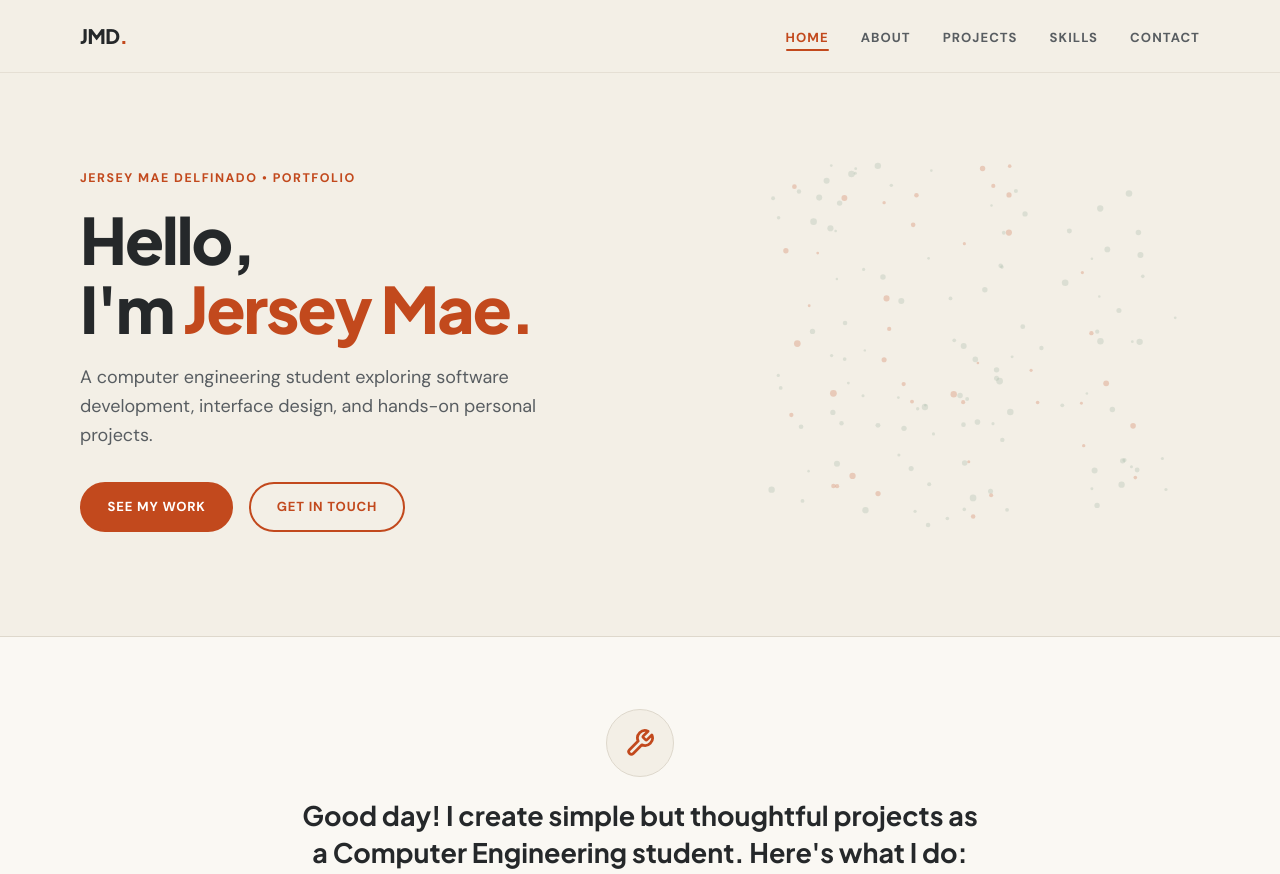
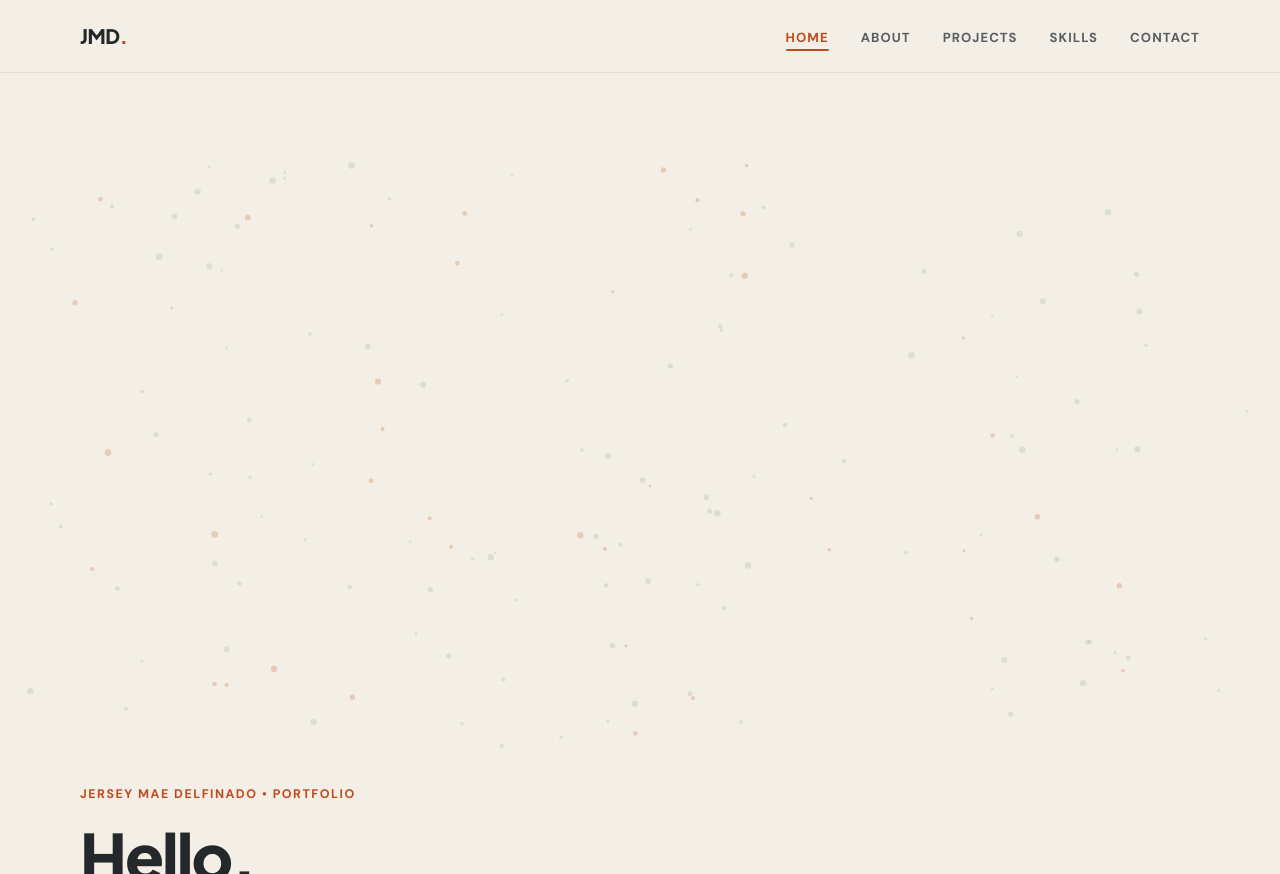
Before and after one commit to jsmrun/jsmrun.github.io, a plain HTML site: page index.html in a window 1280 px wide. Shown: the top 874 px of the page. Drawn offline with Linux system fonts and the light colour scheme.

Commit message:
Update index.html

```diff
--- a/index.html
+++ b/index.html
@@ -31,6 +31,7 @@
   <main>
     <!-- Hero Section -->
     <section id="home" class="hero-section">
+      <canvas id="heroDotCanvas" aria-label="Interactive scattered dot field"></canvas>
       <div class="container hero-grid">
         <div class="hero-copy">
           <p class="eyebrow">JERSEY MAE DELFINADO &bull; PORTFOLIO</p>
@@ -41,11 +42,6 @@
           <div class="hero-actions">
             <a href="#work" class="btn btn-primary">SEE MY WORK</a>
             <a href="#contact" class="btn btn-outline">GET IN TOUCH</a>
-          </div>
-        </div>
-        <div class="hero-visual">
-          <div class="dot-field-wrapper">
-            <canvas id="heroDotCanvas" aria-label="Interactive scattered dot field"></canvas>
           </div>
         </div>
       </div>
```
